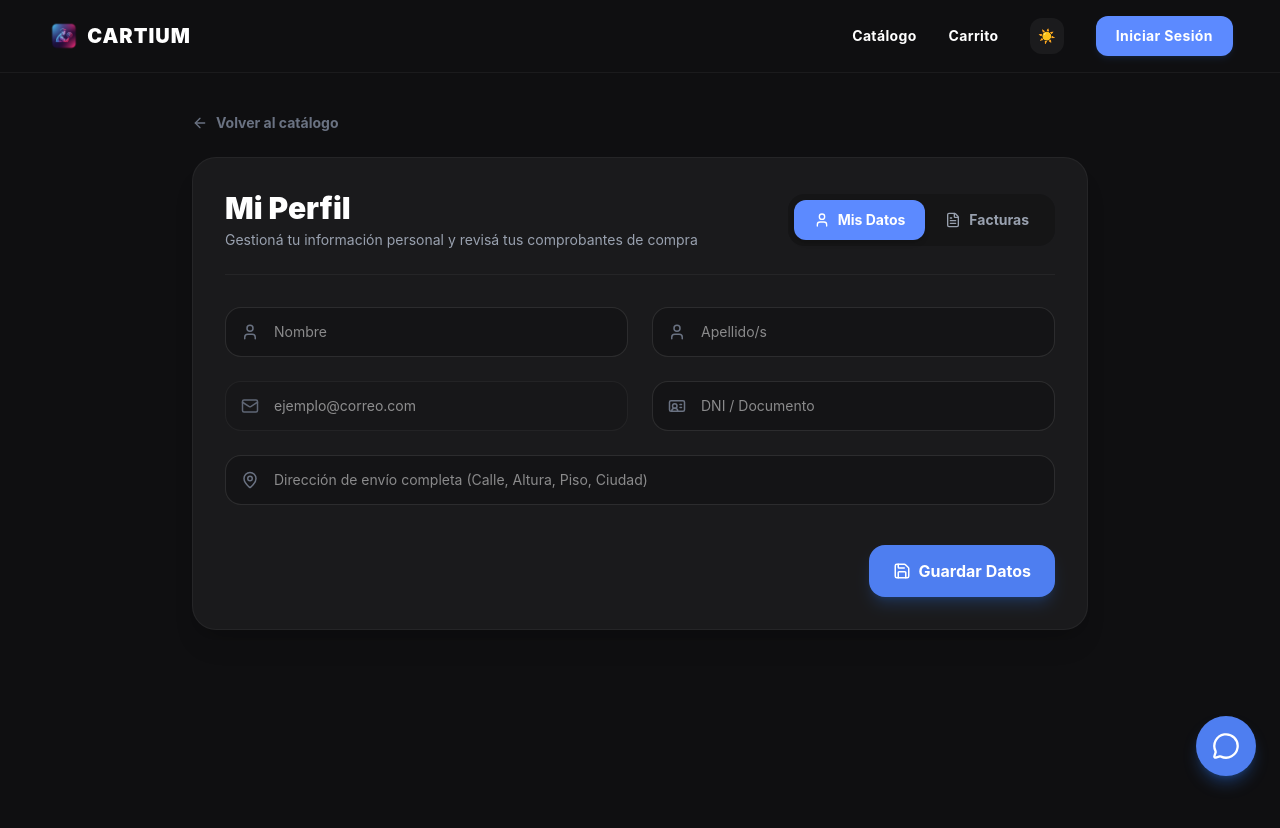
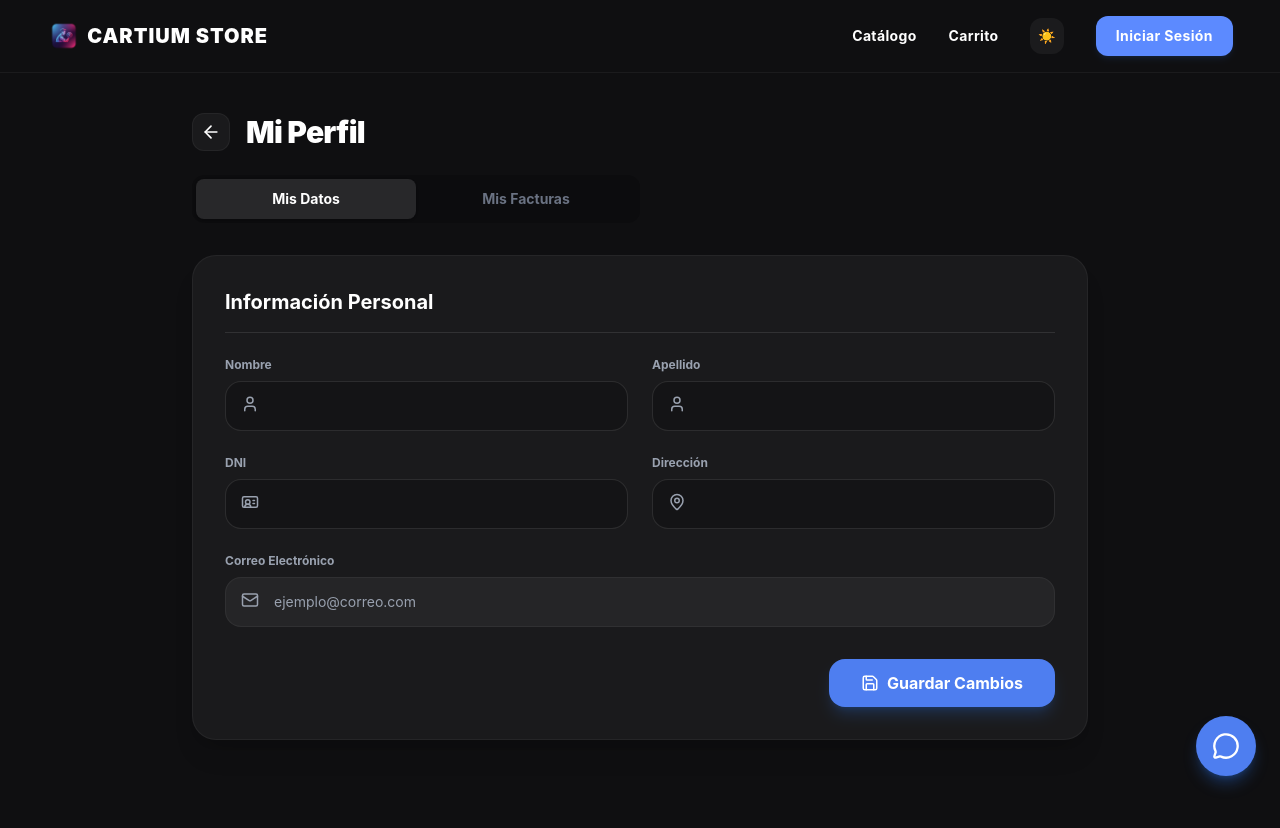
Before and after one commit to Bancusa/Cartium-Store, a React (Vite) app in the folder Frontend/: page /perfil in a window 1280 px wide. Shown: the top 828 px of the page. Built offline with nearby package versions, Linux system fonts and the light colour scheme.

Commit message:
Funcionamiento normal de la pagina

```diff
--- a/Frontend/src/components/Navbar.tsx
+++ b/Frontend/src/components/Navbar.tsx
@@ -32,7 +32,7 @@ const Navbar = () => {
         <div className="flex items-center gap-3">
           <Link to="/" className="flex items-center gap-2">
             <img src={logo} alt="Cartium Logo" className="h-8 w-auto object-contain" />
-            <span className="font-black text-xl tracking-wider">CARTIUM</span>
+            <span className="font-black text-xl tracking-wider">CARTIUM STORE</span>
           </Link>
         </div>
 
--- a/Frontend/src/pages/carrito.tsx
+++ b/Frontend/src/pages/carrito.tsx
@@ -30,11 +30,29 @@ const Carrito = () => {
     if (!tokenActivo) {
       localStorage.removeItem('token')
       localStorage.setItem('ultimaRuta', '/carrito')
+      // eslint-disable-next-line
       window.location.href = '/auth'
       return
     }
 
     try {
+      const emailActivo = localStorage.getItem('emailUsuario')
+      const fechaActual = new Date().toLocaleDateString('es-AR')
+
+      // disparamos el registro de la factura de forma asincrona
+      if (emailActivo) {
+        await fetch('http://localhost:4000/api/pagos/guardar-factura', {
+          method: 'POST',
+          headers: { 'Content-Type': 'application/json' },
+          body: JSON.stringify({
+            email: emailActivo,
+            total: total,
+            estado: 'Procesando',
+            fecha: fechaActual
+          })
+        })
+      }
+
       const itemsMP = carrito.map(item => ({
         title: item.nombre,
         unit_price: Number(item.precio),
@@ -53,6 +71,7 @@ const Carrito = () => {
       const data = await respuesta.json()
 
       if (data.init_point) {
+        // eslint-disable-next-line
         window.location.href = data.init_point
       } else {
         console.error("Error desde el backend al generar la preferencia", data)
--- a/Frontend/src/pages/home.tsx
+++ b/Frontend/src/pages/home.tsx
@@ -1,4 +1,4 @@
-import { type LucideIcon, ShieldCheck, Zap, Leaf } from 'lucide-react';
+import { type LucideIcon, ShieldCheck, Zap, Leaf, Mail } from 'lucide-react';
 import { Link } from 'react-router-dom';
 import Navbar from '../components/Navbar';
 import Chatbot from '../components/Chatbot';
@@ -120,12 +120,12 @@ export default function App() {
         </div>
       </section>
 
-    {/* 5 footer */}
+      {/* 5 footer */}
       <footer className="w-full border-t border-gray-200 dark:border-white/10 pt-16 pb-8 px-6 mt-auto transition-colors duration-300">
         <div className="max-w-7xl mx-auto flex flex-col items-center justify-center text-center">
 
           {/* columna 1 logo nuevo y descripcion */}
-          <div className="flex flex-col items-center gap-4 mb-12">
+          <div className="flex flex-col items-center gap-4 mb-6">
             <div className="flex items-center gap-3 justify-center">
               <img
                 src={logo}
@@ -139,6 +139,15 @@ export default function App() {
             </p>
           </div>
 
+          {/* bloque de contacto agregado */}
+          <div className="flex items-center gap-2 mb-12 text-sm text-gray-600 dark:text-gray-400 transition-colors duration-300">
+            <Mail size={16} className="text-[#4e7ef0]" />
+            <span className="font-semibold">Contacto:</span>
+            <a href="mailto:contacto@cartiumstore.com" className="hover:text-[#4e7ef0] transition-colors">
+              cartiumstore656@gmail.com
+            </a>
+          </div>
+
           {/* copyright */}
           <div className="w-full pt-8 border-t border-gray-200 dark:border-white/10 text-center text-gray-400 dark:text-gray-500 text-xs transition-colors duration-300">
             © 2026 Cartium Store. Todos los derechos reservados.
--- a/Frontend/src/pages/perfil.tsx
+++ b/Frontend/src/pages/perfil.tsx
@@ -1,4 +1,4 @@
-import { useState } from 'react'
+import { useState, useEffect } from 'react'
 import { User, MapPin, IdCard, Mail, FileText, Save, ArrowLeft } from 'lucide-react'
 import { Link } from 'react-router-dom'
 import Navbar from '../components/Navbar'
@@ -6,9 +6,11 @@ import Chatbot from '../components/Chatbot'
 
 export default function Perfil() {
   const [pestanaActiva, setPestanaActiva] = useState<'datos' | 'facturas'>('datos')
-  const [cargando] = useState(false)
+  const [cargando, setCargando] = useState(false)
+  // eslint-disable-next-line
+  const [facturas, setFacturas] = useState<any[]>([])
 
-  // Levantamos de forma dinamica todo lo que guardo el Auth al iniciar sesion
+  // levantamos de forma dinamica todo lo que guardo el auth al iniciar sesion
   const [datos, setDatos] = useState({
     nombre: localStorage.getItem('nombreUsuario') || '',
     apellido: localStorage.getItem('apellidoUsuario') || '',
@@ -17,21 +19,33 @@ export default function Perfil() {
     direccion: localStorage.getItem('direccionUsuario') || ''
   })
 
-  const facturasSimuladas = [
-    { id: 'FAC-001', fecha: '25/05/2026', total: 154000, estado: 'Pagado' },
-    { id: 'FAC-002', fecha: '12/05/2026', total: 85000, estado: 'Pagado' }
-  ]
+  // disparamos la lectura automatica al montar el componente
+  useEffect(() => {
+    const cargarFacturas = async () => {
+      const emailActivo = localStorage.getItem('emailUsuario')
+      if (!emailActivo) return
+
+      try {
+        const respuesta = await fetch(`http://localhost:4000/api/pagos/facturas/${emailActivo}`)
+        if (respuesta.ok) {
+          const data = await respuesta.json()
+          setFacturas(data)
+        }
+      } catch (error) {
+        console.error('fallo al recuperar el historial', error)
+      }
+    }
+
+    cargarFacturas()
+  }, [])
 
   const manejarCambio = (e: React.ChangeEvent<HTMLInputElement>) => {
-    setDatos({
-      ...datos,
-      [e.target.name]: e.target.value
-    })
+    const { name, value } = e.target
+    setDatos(prev => ({ ...prev, [name]: value }))
   }
 
-  // ENVIAR LOS DATOS NUEVOS AL BACKEND
   const guardarCambios = async () => {
-    // rescatamos la llave maestra del almacenamiento
+    setCargando(true)
     const emailActivo = localStorage.getItem('emailUsuario')
 
     try {
@@ -59,155 +73,161 @@ export default function Perfil() {
         window.location.reload()
       } else {
         const data = await respuesta.json()
-        console.error("el servidor reboto la solicitud", data)
+        console.error('el servidor reboto la solicitud', data)
       }
     } catch (error) {
-      console.error("fallo estructural en la conexion", error)
+      console.error('fallo estructural en la conexion', error)
+    } finally {
+      setCargando(false)
     }
   }
 
   return (
     <>
       <Navbar />
+      <div className="min-h-screen bg-gray-50 dark:bg-[#0f0f11] text-gray-900 dark:text-white p-4 transition-colors duration-300">
+        <div className="max-w-4xl mx-auto mt-6">
 
-      <div className="min-h-screen bg-gray-50 dark:bg-[#0f0f11] py-10 px-4 md:px-8 transition-colors duration-300">
-        <div className="max-w-4xl mx-auto">
-
-          <Link to="/catalogo" className="inline-flex items-center gap-2 text-sm text-gray-500 hover:text-[#5c8aff] transition-colors mb-6 font-bold">
-            <ArrowLeft size={16} /> Volver al catálogo
+          <div className="flex items-center gap-4 mb-6">
+            <Link to="/catalogo" className="p-2 rounded-xl bg-white dark:bg-[#1a1a1c] border border-gray-200 dark:border-white/5 hover:bg-gray-100 dark:hover:bg-white/10 transition-all">
+              <ArrowLeft size={20} />
             </Link>
-
-          <div className="bg-white dark:bg-[#1a1a1c] border border-gray-200 dark:border-white/5 rounded-3xl p-6 md:p-8 shadow-xl transition-colors duration-300">
-
-            <div className="flex flex-col md:flex-row justify-between items-start md:items-center gap-4 border-b border-gray-100 dark:border-white/5 pb-6 mb-8">
-              <div>
-                <h1 className="text-3xl font-black text-gray-900 dark:text-white">Mi Perfil</h1>
-                <p className="text-sm text-gray-500 dark:text-gray-400 mt-1">Gestioná tu información personal y revisá tus comprobantes de compra</p>
+            <h1 className="text-3xl font-black tracking-tight">Mi Perfil</h1>
           </div>
 
-              <div className="flex bg-gray-100 dark:bg-black/20 p-1.5 rounded-2xl w-full md:w-auto">
+          <div className="flex bg-gray-100 dark:bg-black/20 p-1 rounded-xl mb-8 max-w-md">
             <button
               type="button"
               onClick={() => setPestanaActiva('datos')}
-                  className={`flex-1 md:flex-none px-5 py-2.5 rounded-xl text-sm font-bold transition-all flex items-center justify-center gap-2 ${pestanaActiva === 'datos' ? 'bg-[#5c8aff] text-white shadow-md' : 'text-gray-600 dark:text-gray-400 hover:text-gray-900 dark:hover:text-white'}`}
+              className={`flex-1 py-2.5 rounded-lg text-sm font-bold transition-all ${pestanaActiva === 'datos' ? 'bg-white dark:bg-[#28282a] text-gray-900 dark:text-white shadow-sm' : 'text-gray-500 hover:text-gray-900 dark:hover:text-white'}`}
             >
-                  <User size={16} /> Mis Datos
+              Mis Datos
             </button>
             <button
               type="button"
               onClick={() => setPestanaActiva('facturas')}
-                  className={`flex-1 md:flex-none px-5 py-2.5 rounded-xl text-sm font-bold transition-all flex items-center justify-center gap-2 ${pestanaActiva === 'facturas' ? 'bg-[#5c8aff] text-white shadow-md' : 'text-gray-600 dark:text-gray-400 hover:text-gray-900 dark:hover:text-white'}`}
+              className={`flex-1 py-2.5 rounded-lg text-sm font-bold transition-all ${pestanaActiva === 'facturas' ? 'bg-white dark:bg-[#28282a] text-gray-900 dark:text-white shadow-sm' : 'text-gray-500 hover:text-gray-900 dark:hover:text-white'}`}
             >
-                  <FileText size={16} /> Facturas
+              Mis Facturas
             </button>
+          </div>
+
+          {pestanaActiva === 'datos' ? (
+            <div className="bg-white dark:bg-[#1a1a1c] border border-gray-200 dark:border-white/5 rounded-3xl p-8 shadow-xl transition-colors duration-300">
+              <h2 className="text-xl font-bold mb-6 border-b border-gray-200 dark:border-white/10 pb-4">Información Personal</h2>
+
+              <div className="grid grid-cols-1 md:grid-cols-2 gap-6 mb-8">
+                <div className="relative">
+                  <label className="text-xs font-bold text-gray-400 block mb-2">Nombre</label>
+                  <div className="relative">
+                    <User className="absolute left-4 top-3.5 text-gray-400" size={18} />
+                    <input
+                      type="text"
+                      name="nombre"
+                      value={datos.nombre}
+                      onChange={manejarCambio}
+                      className="w-full bg-gray-100 dark:bg-black/20 border border-gray-200 dark:border-white/10 text-gray-900 dark:text-white rounded-2xl py-3.5 pl-12 pr-4 text-sm focus:outline-none focus:border-[#4e7ef0] transition-all"
+                    />
                   </div>
                 </div>
 
-            {pestanaActiva === 'datos' && (
-              <form onSubmit={guardarCambios} className="flex flex-col gap-6">
-                <div className="grid grid-cols-1 md:grid-cols-2 gap-6">
-
                 <div className="relative">
-                    <User className="absolute left-4 top-4 text-gray-400 dark:text-gray-500" size={18} />
-                    <input
-                      type="text"
-                      name="nombre"
-                      placeholder="Nombre"
-                      value={datos.nombre}
-                      onChange={manejarCambio}
-                      className="w-full bg-gray-100 dark:bg-black/20 border border-gray-200 dark:border-white/10 text-gray-900 dark:text-white rounded-2xl py-3.5 pl-12 pr-4 text-sm focus:outline-none focus:border-[#4e7ef0] transition-all"
-                      required
-                    />
-                  </div>
-
+                  <label className="text-xs font-bold text-gray-400 block mb-2">Apellido</label>
                   <div className="relative">
-                    <User className="absolute left-4 top-4 text-gray-400 dark:text-gray-500" size={18} />
+                    <User className="absolute left-4 top-3.5 text-gray-400" size={18} />
                     <input
                       type="text"
                       name="apellido"
-                      placeholder="Apellido/s"
                       value={datos.apellido}
                       onChange={manejarCambio}
                       className="w-full bg-gray-100 dark:bg-black/20 border border-gray-200 dark:border-white/10 text-gray-900 dark:text-white rounded-2xl py-3.5 pl-12 pr-4 text-sm focus:outline-none focus:border-[#4e7ef0] transition-all"
                     />
                   </div>
-
-                  <div className="relative">
-                    <Mail className="absolute left-4 top-4 text-gray-400 dark:text-gray-500" size={18} />
-                    <input
-                      type="email"
-                      name="email"
-                      placeholder="Correo electrónico"
-                      value={datos.email}
-                      className="w-full bg-gray-100 dark:bg-black/20 border border-gray-200 dark:border-white/10 text-gray-900 dark:text-white rounded-2xl py-3.5 pl-12 pr-4 text-sm focus:outline-none opacity-50 cursor-not-allowed"
-                      disabled
-                    />
                 </div>
 
                 <div className="relative">
-                    <IdCard className="absolute left-4 top-4 text-gray-400 dark:text-gray-500" size={18} />
+                  <label className="text-xs font-bold text-gray-400 block mb-2">DNI</label>
+                  <div className="relative">
+                    <IdCard className="absolute left-4 top-3.5 text-gray-400" size={18} />
                     <input
                       type="text"
                       name="dni"
-                      placeholder="DNI / Documento"
                       value={datos.dni}
                       onChange={manejarCambio}
                       className="w-full bg-gray-100 dark:bg-black/20 border border-gray-200 dark:border-white/10 text-gray-900 dark:text-white rounded-2xl py-3.5 pl-12 pr-4 text-sm focus:outline-none focus:border-[#4e7ef0] transition-all"
                     />
                   </div>
+                </div>
 
-                  <div className="relative md:col-span-2">
-                    <MapPin className="absolute left-4 top-4 text-gray-400 dark:text-gray-500" size={18} />
+                <div className="relative">
+                  <label className="text-xs font-bold text-gray-400 block mb-2">Dirección</label>
+                  <div className="relative">
+                    <MapPin className="absolute left-4 top-3.5 text-gray-400" size={18} />
                     <input
                       type="text"
                       name="direccion"
-                      placeholder="Dirección de envío completa (Calle, Altura, Piso, Ciudad)"
                       value={datos.direccion}
                       onChange={manejarCambio}
                       className="w-full bg-gray-100 dark:bg-black/20 border border-gray-200 dark:border-white/10 text-gray-900 dark:text-white rounded-2xl py-3.5 pl-12 pr-4 text-sm focus:outline-none focus:border-[#4e7ef0] transition-all"
                     />
                   </div>
-
                 </div>
 
-                <div className="flex justify-end mt-4">
+                <div className="relative md:col-span-2">
+                  <label className="text-xs font-bold text-gray-400 block mb-2">Correo Electrónico</label>
+                  <div className="relative">
+                    <Mail className="absolute left-4 top-3.5 text-gray-400" size={18} />
+                    <input
+                      type="email"
+                      value={datos.email}
+                      disabled
+                      className="w-full bg-gray-200/50 dark:bg-white/5 border border-gray-200 dark:border-white/5 text-gray-400 rounded-2xl py-3.5 pl-12 pr-4 text-sm cursor-not-allowed"
+                    />
+                  </div>
+                </div>
+              </div>
+
+              <div className="flex justify-end">
                 <button
-                    type="submit"
+                  type="button"
+                  onClick={guardarCambios}
                   disabled={cargando}
-                    className="bg-[#4e7ef0] hover:bg-blue-600 disabled:bg-gray-500 text-white py-3.5 px-6 rounded-2xl font-bold transition-all shadow-lg shadow-blue-500/20 flex items-center gap-2 hover:scale-[1.02] active:scale-95 cursor-pointer"
+                  className="bg-[#4e7ef0] hover:bg-blue-600 disabled:bg-gray-400 text-white py-3 px-8 rounded-2xl font-bold transition-all shadow-lg shadow-blue-500/20 flex items-center gap-2 hover:scale-[1.02] active:scale-95 cursor-pointer"
                 >
-                    <Save size={18} /> {cargando ? 'Guardando...' : 'Guardar Datos'}
+                  <Save size={18} />
+                  {cargando ? 'Guardando...' : 'Guardar Cambios'}
                 </button>
               </div>
-              </form>
-            )}
+            </div>
+          ) : (
+            <div className="bg-white dark:bg-[#1a1a1c] border border-gray-200 dark:border-white/5 rounded-3xl p-8 shadow-xl transition-colors duration-300">
+              <h2 className="text-xl font-bold mb-6 border-b border-gray-200 dark:border-white/10 pb-4">Historial de Compras</h2>
 
-            {pestanaActiva === 'facturas' && (
-              <div className="flex flex-col gap-4">
-                <div className="bg-blue-50 dark:bg-blue-500/5 border border-blue-200/50 dark:border-blue-500/10 p-4 rounded-2xl text-sm text-blue-700 dark:text-blue-400 font-medium">
-                  🚀 Espacio preparado para la automatizacion automatica de tus compras y descarga de PDF
-                </div>
-
+              {facturas.length === 0 ? (
+                <p className="text-center text-gray-500 dark:text-gray-400 py-8">No tenés facturas registradas todavía</p>
+              ) : (
                 <div className="overflow-x-auto">
                   <table className="w-full text-left text-sm text-gray-500 dark:text-gray-400">
-                    <thead className="text-xs text-gray-700 dark:text-gray-300 uppercase bg-gray-50 dark:bg-black/10 rounded-xl">
+                    <thead className="bg-gray-100 dark:bg-[#0f0f11] text-gray-700 dark:text-gray-300 text-xs font-black uppercase tracking-wider rounded-xl">
                       <tr>
-                        <th className="px-4 py-3 rounded-l-xl">Nro Comprobante</th>
+                        <th className="px-4 py-3 rounded-l-xl">Factura</th>
                         <th className="px-4 py-3">Fecha</th>
                         <th className="px-4 py-3">Total</th>
                         <th className="px-4 py-3 rounded-r-xl">Estado</th>
                       </tr>
                     </thead>
                     <tbody className="divide-y divide-gray-100 dark:divide-white/5">
-                      {facturasSimuladas.map((fac) => (
+                      {facturas.map((fac) => (
                         <tr key={fac.id} className="hover:bg-gray-50/50 dark:hover:bg-white/5 transition-colors">
                           <td className="px-4 py-4 font-bold text-gray-900 dark:text-white flex items-center gap-2">
-                            <FileText size={16} className="text-gray-400" /> {fac.id}
+                            <FileText size={16} className="text-gray-400" /> FAC-{fac.id}
                           </td>
                           <td className="px-4 py-4">{fac.fecha}</td>
-                          <td className="px-4 py-4 font-semibold text-gray-900 dark:text-white">${fac.total.toLocaleString()}</td>
+                          <td className="px-4 py-4 font-semibold text-gray-900 dark:text-white">
+                            ${Number(fac.total).toLocaleString('es-AR')}
+                          </td>
                           <td className="px-4 py-4">
-                            <span className="bg-green-100 dark:bg-green-500/10 text-green-700 dark:text-green-400 text-xs px-2.5 py-1 rounded-full font-bold">
+                            <span className="bg-blue-100 dark:bg-blue-500/10 text-blue-700 dark:text-blue-400 text-xs px-2.5 py-1 rounded-full font-bold">
                               {fac.estado}
                             </span>
                           </td>
@@ -216,13 +236,12 @@ export default function Perfil() {
                     </tbody>
                   </table>
                 </div>
+              )}
             </div>
           )}
 
         </div>
       </div>
-      </div>
-
       <Chatbot />
     </>
   )
```
Also changed, not shown: 2 other files (tests, documents, lock files or other folders). Lines whose indentation alone changed are shown as unchanged.
